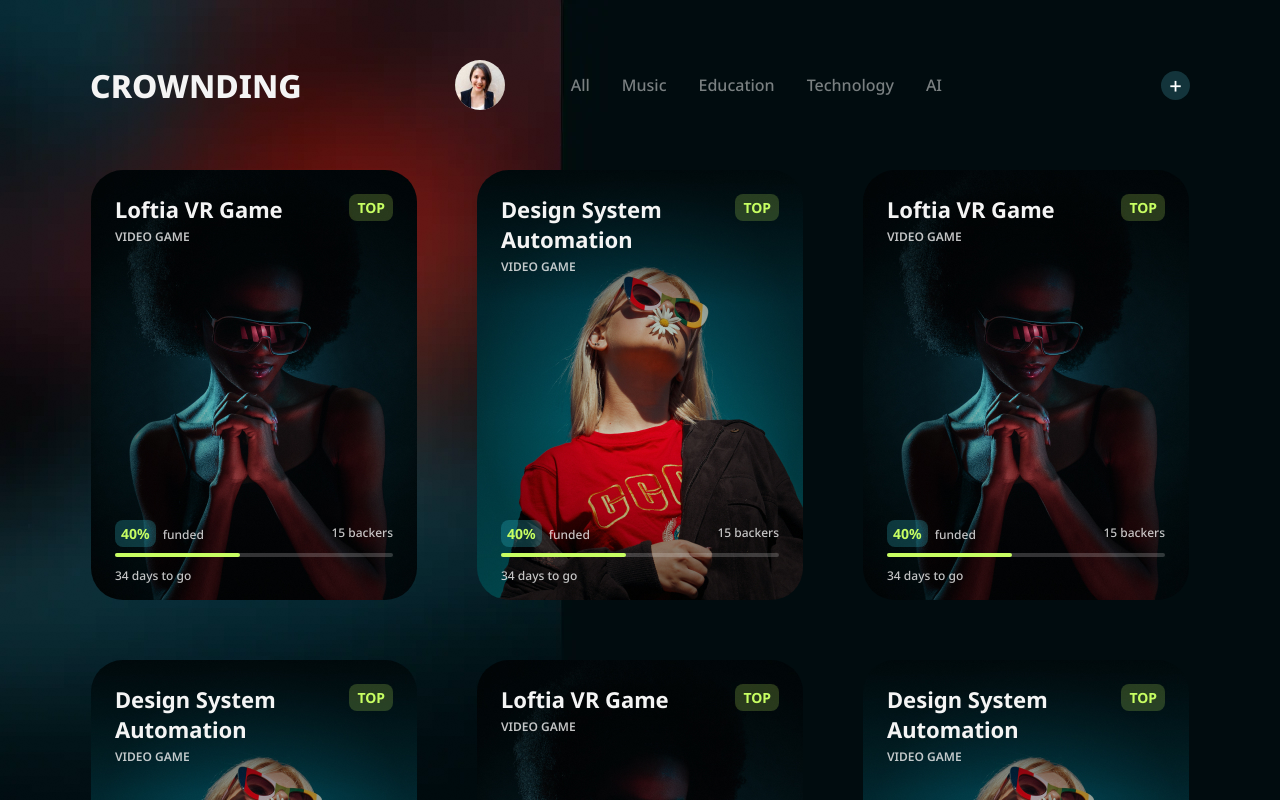
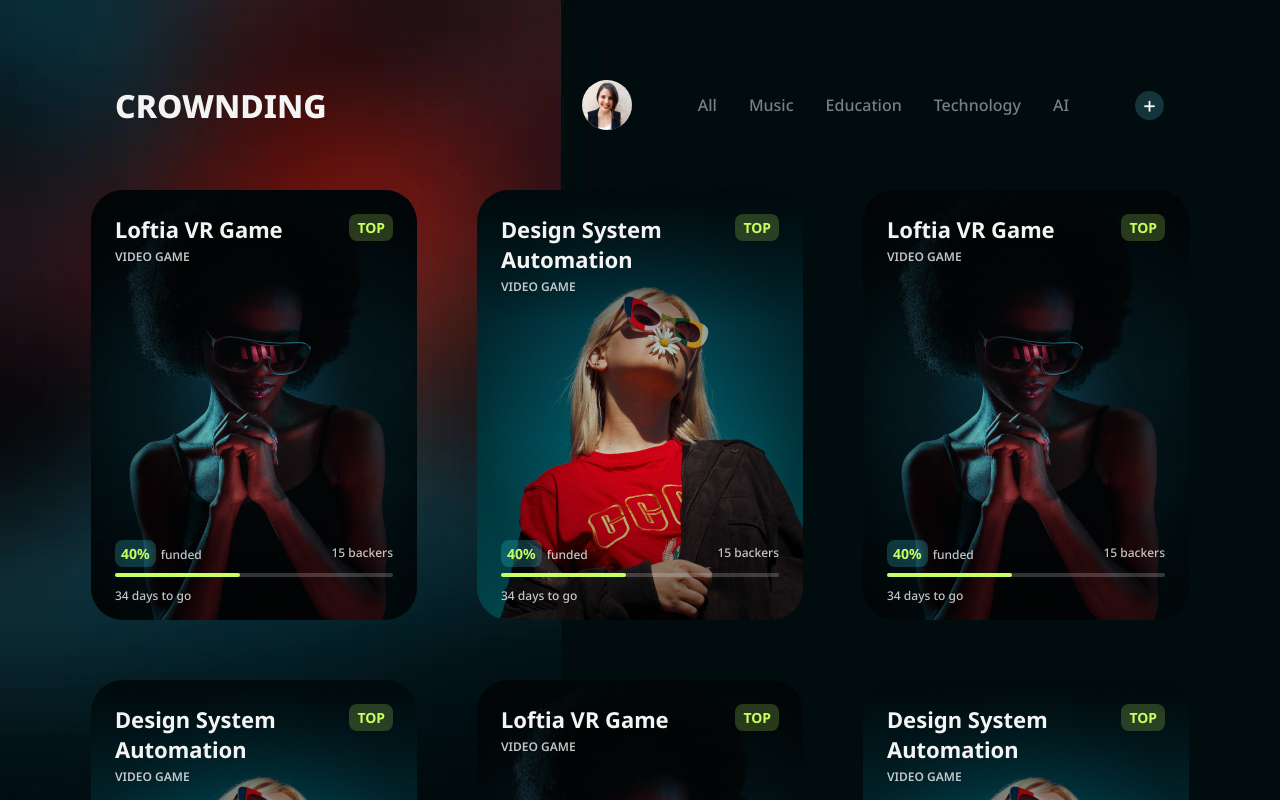
Before and after one commit to HripsimeHome/Social, a React (Create React App) app: page / in a window 1280 px wide. Shown: the top 800 px of the page. Built offline with nearby package versions, Linux system fonts and the light colour scheme; a web font is replaced by a local one.

Commit message:
Made position fixed for header

```diff
--- /dev/null
+++ b/src/components/AllPage/AllMain/AllMain.jsx
@@ -0,0 +1,13 @@
+import styles from "./AllMain.module.scss"
+
+const AllMain = () => {
+  return (
+    <>
+      <section className={styles.allMain}>
+     All main
+      </section>
+    </>
+  );
+};
+
+export default AllMain
--- /dev/null
+++ b/src/components/AllPage/AllMain/AllMain.module.scss
@@ -0,0 +1,21 @@
+@import "../../../styles/mixins";
+@import "../../../styles/vars";
+
+.allMain {
+  display: grid;
+  grid-template-columns: repeat(3, 1fr);
+  gap: 60px;
+
+  @include mdScreenMedia {
+    grid-template-columns: repeat(2, 1fr);
+  }
+
+  @include smScreenMedia {
+    grid-template-columns: repeat(1, 1fr);
+  }
+  &__card {
+    width: 430px;
+    height: 328px;
+    @include flexCol();
+  }
+}
--- a/src/components/HomePage/HomeMain/HomeMain.jsx
+++ b/src/components/HomePage/HomeMain/HomeMain.jsx
@@ -1,5 +1,6 @@
 import styles from "./HomeMain.module.scss";
 import ProgressBarFunding from "../../layout/ProgressBarFunding/ProgressBarFunding"
+//import { allPagePath } from "../../../router/path"
 
 import {
   videogame1Image,
@@ -55,8 +56,8 @@ const HomeMain = () => {
 
   return (
     <>
-       <section className={styles.homeMain}>
-       {gameCard.map(({ gameName, gameType, gamePosition, backgroundImage }, index) => (
+      <section className={styles.homeMain}>
+      {gameCard.map(({ gameName, gameType, gamePosition, backgroundImage }, index) => (
         <div className={styles.homeMain__card} key={index} style={{ backgroundImage }}>
           <div className={styles.homeMain__cardHeader}>
             <div className={styles.homeMain__cardGameNameBlock}>
--- a/src/components/global/Header/Header.jsx
+++ b/src/components/global/Header/Header.jsx
@@ -1,13 +1,47 @@
+import React, { useState, useEffect } from "react";
 import styles from "./Header.module.scss";
 import Navbar from "../Navbar/Navbar";
+import { useNavigate } from "react-router-dom";
+import { homePagePath, allPagePath } from "../../../router/path";
+import { Link } from "react-router-dom";
 
 const Header = () => {
+  const [isScrolled, setIsScrolled] = useState(false);
+  const navigate = useNavigate();
+
+  // Detect scroll
+  useEffect(() => {
+    const handleScroll = () => {
+      if (window.scrollY > 0) {
+        setIsScrolled(true); // Change background to olive when scrolled
+      } else {
+        setIsScrolled(false); // Keep header green when at the top
+      }
+    };
+
+    window.addEventListener("scroll", handleScroll);
+
+    // Cleanup event listener
+    return () => {
+      window.removeEventListener("scroll", handleScroll);
+    };
+  }, []);
+
   return (
     <>
-      <header className={styles.header}>
-        <span className={styles.header__logo}>CROWNDING</span>
-        <Navbar />
-        <button className={styles.header__menuBtn}>+</button>
+      <header className={`${styles.header} ${isScrolled ? styles.scrolled : ""}`}>
+        <div className={styles.header__fixed}>
+          <Link to={homePagePath}>
+            <span className={styles.header__logo}>CROWNDING</span>
+          </Link>
+          <Navbar />
+          <button
+            className={styles.header__menuBtn}
+            onClick={() => navigate(allPagePath)}
+          >
+            +
+          </button>
+        </div>
       </header>
     </>
   );
--- a/src/components/global/Header/Header.module.scss
+++ b/src/components/global/Header/Header.module.scss
@@ -2,11 +2,27 @@
 @import "../../../styles/vars";
 
 .header {
-  @include flexCol(space-between);
-  //padding-top: 68px;
+  position: fixed;
+  top: 0;
+  background: transparent;
+  //transition: background-color 0.3s ease;
+  padding: 80px 25px 60px;
 
   @include mdScreenMedia {
     display: block;
+  }
+
+  // To Check
+  @include lgScreenMedia {
+    padding: 10px 20px;
+  }
+
+  &.scrolled {
+    background-color: #0C1C22;
+  }
+
+  &__fixed {
+    @include flexCol(space-between);
   }
 
   &__menuBtn {
--- a/src/components/global/Navbar/Navbar.module.scss
+++ b/src/components/global/Navbar/Navbar.module.scss
@@ -4,11 +4,16 @@
 .navbar {
   max-width: 630px;
   @include flexCol();
-  padding: 60px 25px;
+  margin-left: 255px;
+
 
   @include smScreenMedia {
     flex-wrap: wrap;
     padding: 30px 0;
+  }
+
+  @include lgScreenMedia {
+    margin-left: 0;
   }
 
   &__avatarImg {
--- a/src/components/layout/ProgressBarFunding/ProgressBarFunding.jsx
+++ b/src/components/layout/ProgressBarFunding/ProgressBarFunding.jsx
@@ -7,7 +7,7 @@ const ProgressBarFunding = () => {
         <div className={styles.progressBarFunding__funded}>
           <div>
             <span className={styles.progressBarFunding__percent}>40%
-            </span> funded
+            </span>funded
            </div>
 
           <span>15 backers</span>
--- a/src/components/layout/ProgressBarFunding/ProgressBarFunding.module.scss
+++ b/src/components/layout/ProgressBarFunding/ProgressBarFunding.module.scss
@@ -14,7 +14,7 @@
     @include setFont(14px, 700, $font-family, $color-lightGreen);
     background-color: rgba(61, 232, 255, 0.2);
     border-radius: 8px;
-    margin-right: 4px;
+    margin-right: 5px;
     padding: 4px 6px;
    }
 
--- /dev/null
+++ b/src/pages/AllPage.jsx
@@ -0,0 +1,11 @@
+import React from "react";
+import AllMain from "../components/AllPage/AllMain/AllMain";
+
+const AllPage = () => {
+  return (
+    <>
+      <AllMain />
+    </>
+  );
+}
+export default AllPage
--- a/src/router/path.jsx
+++ b/src/router/path.jsx
@@ -2,6 +2,7 @@ import { ReactElement } from "react";
 
 import HomePage from "../pages/HomePage";
 import SinglePage from "../pages/SinglePage";
+import AllPage from "../pages/AllPage";
 import MusicPage from "../pages/MusicPage";
 import EducationPage from "../pages/EducationPage";
 import TechnologyPage from "../pages/TechnologyPage";
@@ -9,7 +10,8 @@ import AIPage from "../pages/AIPage";
 import ErrorPage from "../pages/ErrorPage";
 
 export const homePagePath = "/";
-export const singlePagePath = "/singlePage";
+export const singlePagePath = "/single";
+export const allPagePath = "/all";
 export const musicPagePath = "/music";
 export const educationPagePath = "/education";
 export const technologyPagePath = "/technology";
@@ -25,6 +27,11 @@ export const routes = [
   {
     path: homePagePath,
     component: <HomePage />,
+  },
+
+  {
+    path: allPagePath,
+    component: <AllPage />,
   },
 
   {
--- a/src/styles/_global.scss
+++ b/src/styles/_global.scss
@@ -13,10 +13,11 @@ body {
   color: $color-white;
   background-color: #010c10;
   font-family: $font-family;
-  @include bgWebp("../assets/images/home/background.png","../assets/images/home/background.webp");
   background-repeat: no-repeat;
   height: 100vh;
   width: 100%;
+  @include bgWebp("../assets/images/home/background.png","../assets/images/home/background.webp");
+  background-repeat: no-repeat;
 }
 
 button,
@@ -37,9 +38,9 @@ a:focus-visible {
 .container {
   max-width: 1100px;
   width: 100%;
-  margin-left: auto;
-  margin-right: auto;
-  margin-bottom: 50px;
+  margin: 190px auto 50px;
+  //padding-top: 210px;
+
   //padding-right: 100px;
   //padding-left: 100px;
  // border: 1px solid green;
```
